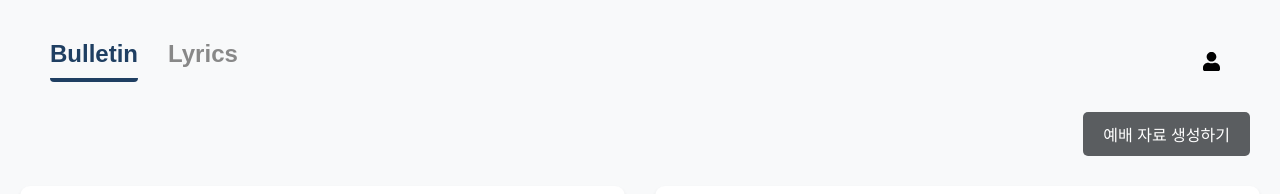
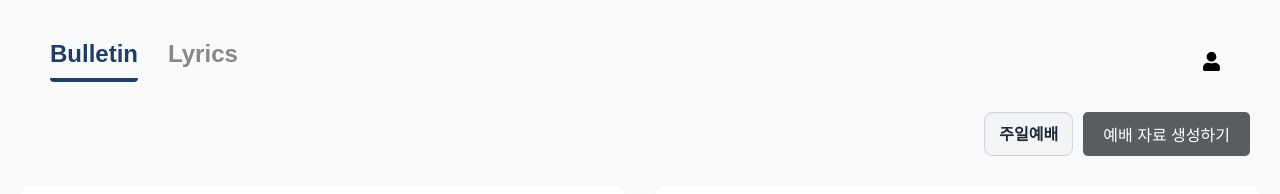
Before and after one commit to AwesomeYelim/ep-ui, a Next.js app: page /bulletin in a window 1280 px wide. Shown: the top 194 px of the page. Built offline with nearby package versions, Linux system fonts and the light colour scheme; no server answers.

Commit message:
add other worship

```diff
--- a/app/bulletin/page.tsx
+++ b/app/bulletin/page.tsx
@@ -5,7 +5,7 @@ import SelectedOrder from "./components/SelectedOrder";
 import Detail from "./components/Detail";
 import { useState, useEffect } from "react";
 import classNames from "classnames";
-import { userInfoState, worshipOrderState } from "@/recoilState";
+import { WorshipType, userInfoState, worshipOrderState } from "@/recoilState";
 import { useRecoilValue } from "recoil";
 import { ResultPart } from "./components/ResultPage";
 import { useWS } from "@/components/WebSocketProvider";
@@ -20,14 +20,24 @@ export type WorshipOrderItem = {
 };
 
 export default function Bulletin() {
+  const [selectedWorshipType, setSelectedWorshipType] =
+    useState<WorshipType>("main_worship");
   const worshipOrder = useRecoilValue(worshipOrderState);
-  const [selectedInfo, setSelectedInfo] =
-    useState<WorshipOrderItem[]>(worshipOrder);
+  const [selectedInfo, setSelectedInfo] = useState<WorshipOrderItem[]>(
+    worshipOrder[selectedWorshipType]
+  );
   const userInfo = useRecoilValue(userInfoState);
   const { message, isOpen } = useWS();
 
   const [loading, setLoading] = useState(false);
   const [wsMessage, setWsMessage] = useState("");
+
+  // 예배 종류에 따른 초기값 설정
+  useEffect(() => {
+    if (worshipOrder[selectedWorshipType]) {
+      setSelectedInfo(worshipOrder[selectedWorshipType]);
+    }
+  }, [selectedWorshipType, worshipOrder]);
 
   useEffect(() => {
     if (!message) return;
@@ -67,7 +77,7 @@ export default function Bulletin() {
         body: JSON.stringify({
           mark: userInfo.english_name,
           targetInfo: selectedInfo,
-          target: "main_worship",
+          target: selectedWorshipType,
           figmaInfo: userInfo.figmaInfo,
         }),
       });
@@ -94,6 +104,18 @@ export default function Bulletin() {
       )}
 
       <div className="top_bar">
+        <select
+          value={selectedWorshipType}
+          onChange={(e) =>
+            setSelectedWorshipType(e.target.value as WorshipType)
+          }
+          className="worship_select"
+        >
+          <option value="main_worship">주일예배</option>
+          <option value="after_worship">오후예배</option>
+          <option value="wed_worship">수요예배</option>
+        </select>
+
         <button
           disabled={!userInfo.figmaInfo.key || !userInfo.figmaInfo.token}
           onClick={sendDataToGoServer}
--- a/app/recoilState.ts
+++ b/app/recoilState.ts
@@ -3,10 +3,17 @@ import worshipData from "@/data/data.json";
 import { WorshipOrderItem } from "./bulletin/page";
 import { UserChurchInfo } from "./components/SideBar";
 
+// 예배 타입 키만 모아두기
+export type WorshipType = "main_worship" | "after_worship" | "wed_worship";
+
 // 예배 순서 상태
-export const worshipOrderState = atom({
+export const worshipOrderState = atom<Record<WorshipType, WorshipOrderItem[]>>({
   key: "worshipOrderState",
-  default: worshipData,
+  default: {
+    main_worship: worshipData,
+    after_worship: worshipData,
+    wed_worship: worshipData,
+  },
 });
 
 export const selectedDetailState = atom<WorshipOrderItem>({
--- a/app/styles.scss
+++ b/app/styles.scss
@@ -76,6 +76,35 @@ h2 {
     display: flex;
     justify-content: flex-end;
     padding: 10px;
+    .worship_select {
+      appearance: none;
+      background-color: #f3f4f6; // 밝은 회색 배경
+      color: #1f2937; // 진한 텍스트
+      font-weight: 600;
+      font-size: 16px;
+      padding: 10px 14px;
+      border: 1px solid #d1d5db;
+      border-radius: 8px;
+      box-shadow: inset 0 1px 2px rgba(0, 0, 0, 0.05);
+      transition: all 0.2s ease;
+      margin-right: 10px;
+
+      &:hover {
+        border-color: #9ca3af;
+      }
+
+      &:focus {
+        outline: none;
+        border-color: #60a5fa;
+        box-shadow: 0 0 0 3px rgba(96, 165, 250, 0.4);
+        background-color: #ffffff;
+      }
+
+      option {
+        background-color: white;
+        color: #111827;
+      }
+    }
   }
   .send_button {
     padding: 10px 20px;
```
